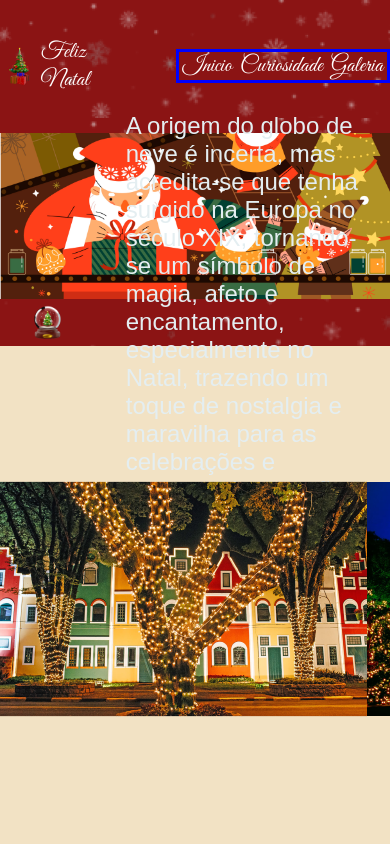
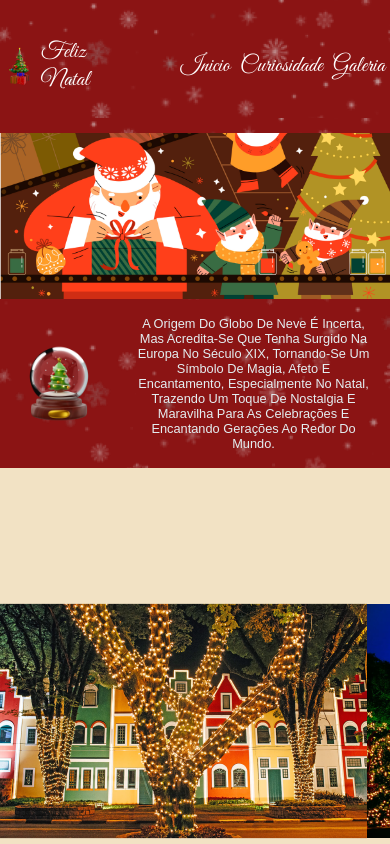
Before and after one commit to viannaingrid/desafio_natal, a React (Vite) app: page / in a window 390 px wide. Shown: the top 844 px of the page. Built offline with nearby package versions, Linux system fonts and the light colour scheme; a web font is replaced by a local one.

Commit message:
:lipstick: config media query inicio

```diff
--- a/src/Components/Header/header.module.scss
+++ b/src/Components/Header/header.module.scss
@@ -66,7 +66,6 @@ header {
     }
 
     .navHeader {
-        border: solid blue;
         width: 55%;
 
         .linkHeader {
--- a/src/Pages/Inicio/inicio.module.scss
+++ b/src/Pages/Inicio/inicio.module.scss
@@ -38,3 +38,19 @@
     align-items: center;
     height: 60vh;
 }
+
+@media (max-width: 450px) {
+    .globoNeve {
+        height: 20vh;
+
+        img {
+            width: 20vw;
+        }
+
+        p {
+            text-transform: capitalize;
+            text-align: center;
+            font-size: 0.80rem;
+        }
+    }
+}
```
